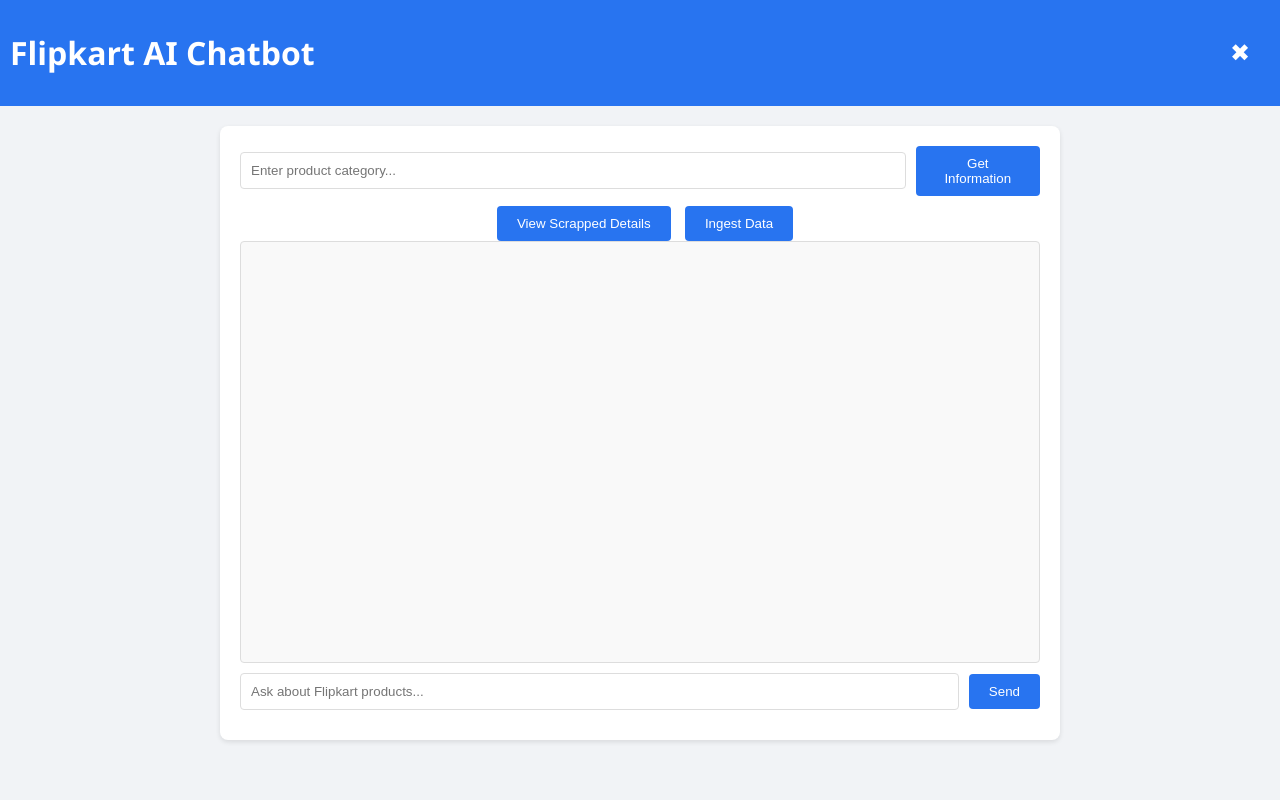
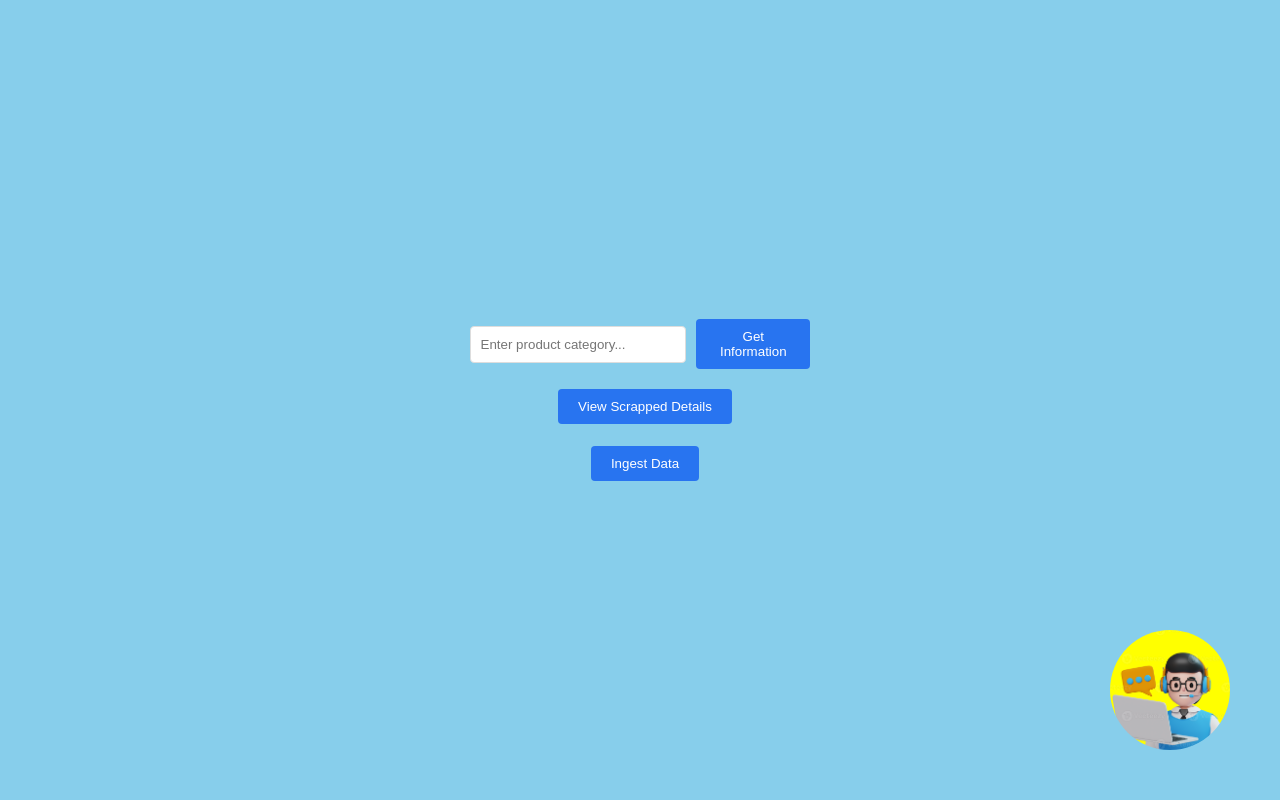
Before and after one commit to Ahamad-ai/CustomerSupportProject, a FastAPI app: page / in a window 1280 px wide. Run offline with FastAPI, Linux system fonts and the light colour scheme.

Commit message:
final ui updated

```diff
--- a/prompt_library/prompt.py
+++ b/prompt_library/prompt.py
@@ -11,7 +11,7 @@
     {question}
 
     YOUR RESPONSE:
-    Provide a helpful, concise answer based on the product details and reviews. Limit the response to 250 words.
+    Provide a helpful, concise answer based on the product details and reviews. Limit the response to 60 words.
 
     Instructions for response:
     - **Use numbered or bullet points** to organize information logically.
--- a/static/styles.css
+++ b/static/styles.css
@@ -3,15 +3,18 @@
     background-color: #f1f3f6;
     margin: 0;
     padding: 0;
+
 }
 
 .chatbot-header {
     display: flex;
     justify-content: space-between;
     align-items: center;
-    padding: 10px;
+    padding: 5px;
     background-color: #2874f0;
     color: #fff;
+    height: 10px;
+
 }
 
 .close-btn {
--- a/templates/chat.html
+++ b/templates/chat.html
@@ -5,35 +5,123 @@
     <meta name="viewport" content="width=device-width, initial-scale=1.0">
     <link rel="stylesheet" href="/static/styles.css">
     <title>Flipkart AI Chatbot</title>
+    <style>
+        body {
+            background-color: #87CEEB;
+            background-size: cover;
+            background-position: center;
+            margin: 0;
+            padding: 0;
+            height: 100vh;
+            display: flex;
+            flex-direction: column;
+            justify-content: center;
+            align-items: center;
+        }
+        .product-input-section {
+            text-align: center;
+        }
+        .truncate {
+            max-width: 150px; /* Adjust width as needed */
+            overflow: hidden;
+            text-overflow: ellipsis;
+            white-space: nowrap;
+        }
+        .expandable {
+            cursor: pointer;
+        }
+        .expanded {
+            white-space: normal;
+            overflow: visible;
+            max-width: none;
+        }
+        #chatbot-icon {
+            position: fixed;
+            bottom: 50px;
+            right: 50px;
+            display: block;
+            background-image: url('static/assets/support-png.webp');
+            background-size: cover;
+            background-color: #FFFF00;
+            width: 120px;
+            height: 120px;
+            border-radius: 100%;
+            cursor: pointer;
+        }
+        .chatbot-container {
+            display: none;
+            background-color: #FFFF00;
+            padding: 20px;
+            border-radius: 10px;
+            position: fixed;
+            bottom: 80px;
+            right: 20px;
+            width: 300px;
+            height: 400px;
+            overflow-y: auto;
+        }
+        #data-table-container {
+            margin-top: 20px;
+            display: none;
+            width: 80%;
+            max-width: 1300px;
+            overflow-x: auto;
+        }
+        table {
+            width: 100%;
+            border-collapse: collapse;
+        }
+        th, td {
+            border: 1px solid #ddd;
+            padding: 8px;
+            text-align: left;
+        }
+        th {
+            background-color: #f2f2f2;
+        }
+    </style>
 </head>
 <body>
+    <div class="product-input-section">
+        <input type="text" id="product-category" placeholder="Enter product category..." aria-label="Product category">
+        <button onclick="getInformation()">Get Information</button><br />
+    </div>
+    <div>
+        <div id="status-message" class="status-message"></div>
+        <button onclick="toggleTableVisibility()">View Scrapped Details</button><br />
+        <div id="data-table-container" class="data-table-container">
+            <div id="data-table" class="data-table"></div>
+        </div><br />
+        </div>
+        <div>
+            <button onclick="ingestData()">Ingest Data</button>
+        </div>
+    <div class="chatbot-container">
         <div class="chatbot-header">
-        <h1>Flipkart AI Chatbot</h1>
-        <button class="close-btn" onclick="closeChat()">✖</button>
+            <h5>Flipkart AI Chatbot</h5>
+            <button class="close-btn" onclick="closeChat()" aria-label="Close chat">✖</button>
         </div>
         <div class="container">
-        <div class="product-input-section">
-            <input type="text" id="product-category" placeholder="Enter product category...">
-            <button onclick="getInformation()">Get Information</button>
-        </div>
-        <div id="status-message" class="status-message"></div>
-        <button onclick="toggleTableVisibility()">View Scrapped Details</button>
-        <div id="data-table-container" class="data-table-container" style="display:none;">
-            <div id="data-table" class="data-table"></div>
-        </div>
-        <button onclick="ingestData()">Ingest Data</button>
             <div id="chat-box" class="chat-box">
             <!-- Chat messages will be inserted here -->
             </div>
             <div class="input-section">
-            <input type="text" id="user-input" placeholder="Ask about Flipkart products...">
+                <input type="text" id="user-input" placeholder="Ask about Flipkart products..." aria-label="User input">
                 <button onclick="sendMessage()">Send</button>
             </div>
         </div>
+    </div>
+    <div id="chatbot-icon" onclick="openChat()" aria-label="Chatbot icon"></div>
 
     <script>
         function closeChat() {
-            alert("Chat closed.");
+            document.querySelector('.chatbot-container').style.display = 'none';
+            document.getElementById('chatbot-icon').style.display = 'block';
+        }
+
+        function openChat() {
+            document.querySelector('.chatbot-container').style.display = 'block';
+            document.getElementById('chatbot-icon').style.display = 'none';
         }
 
         async function getInformation() {
@@ -44,10 +132,16 @@
             }
 
             document.getElementById('status-message').innerHTML = "🕒 Gathering information is in progress...";
+            try {
                 const response = await fetch(`/scrape/${productCategory}`, { method: 'POST' });
+                if (!response.ok) throw new Error('Network response was not ok');
                 const data = await response.json();
                 document.getElementById('status-message').innerHTML = "✅ Information gathered successfully!";
                 displayData(data.data);
+            } catch (error) {
+                document.getElementById('status-message').innerHTML = "❌ Failed to gather information.";
+                console.error('Fetch error:', error);
+            }
         }
 
         function displayData(data) {
@@ -56,31 +150,18 @@
             data.forEach(item => {
                 tableHtml += `<tr>
                                 <td>${item.product_title}</td>
-                                <td>${item.product_price}</td>
-                                <td>${item.product_rating}</td>
-                                <td>${item.product_highlights}</td>
-                                <td>${item.product_description}</td>
-                                <td>${item.product_reviews}</td>
-                                <td><a href="${item.product_link}" target="_blank">View Product</a></td>
+                                <td class="truncate expandable" onclick="toggleExpand(this)">${item.product_price}</td>
+                                <td class="truncate expandable" onclick="toggleExpand(this)">${item.product_rating}</td>
+                                <td class="truncate expandable" onclick="toggleExpand(this)">${item.product_highlights}</td>
+                                <td class="truncate expandable" onclick="toggleExpand(this)">${item.product_description}</td>
+                                <td class="truncate expandable" onclick="toggleExpand(this)">${item.product_reviews}</td>
+                                <td><a href="${item.product_link}" target="_blank" rel="noopener noreferrer">View Product</a></td>
                               </tr>`;
             });
             tableHtml += '</table>';
             document.getElementById('data-table').innerHTML = tableHtml;
         }
 
-        async function getInformation() {
-                const productCategory = document.getElementById('product-category').value;
-                if (!productCategory) {
-                    alert("Please enter a product category!");
-                    return;
-                }
-
-                document.getElementById('status-message').innerHTML = "🕒 Gathering information is in progress...";
-                const response = await fetch(`/scrape/${productCategory}`, { method: 'POST' });
-                const data = await response.json();
-                document.getElementById('status-message').innerHTML = "✅ Information gathered successfully!";
-                displayData(data.data);
-            }
         function toggleTableVisibility() {
             const container = document.getElementById('data-table-container');
             const button = document.querySelector('button[onclick="toggleTableVisibility()"]');
@@ -94,9 +175,15 @@
         }
 
         async function ingestData() {
+            try {
                 const response = await fetch('/ingest', { method: 'POST' });
+                if (!response.ok) throw new Error('Network response was not ok');
                 const data = await response.json();
                 alert(data.message);
+            } catch (error) {
+                alert("Failed to ingest data.");
+                console.error('Fetch error:', error);
+            }
         }
 
         async function sendMessage() {
@@ -105,17 +192,31 @@
 
             const chatBox = document.getElementById('chat-box');
             const timestamp = new Date().toLocaleTimeString();
-            chatBox.innerHTML += `<div class="message user-message"><div class="icon-container"><img src="/static/assets/user.png" class="icon"></div><div class="message-content">${input}<span class="timestamp">${timestamp}</span></div></div>`;
+            chatBox.innerHTML += `<div class="message user-message"><div class="icon-container"><img src="/static/assets/user.png" class="icon" alt="User icon"></div><div class="message-content">${input}<span class="timestamp">${timestamp}</span></div></div>`;
 
+            try {
                 const response = await fetch('/chat', {
                     method: 'POST',
                     headers: { 'Content-Type': 'application/json' },
                     body: JSON.stringify({ query: input })
                 });
+                if (!response.ok) throw new Error('Network response was not ok');
                 const data = await response.json();
-            chatBox.innerHTML += `<div class="message assistant-message"><div class="icon-container"><img src="/static/assets/bot.png" class="icon"></div><div class="message-content">${data.response}<span class="timestamp">${timestamp}</span></div></div>`;
+                chatBox.innerHTML += `<div class="message assistant-message"><div class="icon-container"><img src="/static/assets/bot.png" class="icon" alt="Bot icon"></div><div class="message-content">${data.response}<span class="timestamp">${timestamp}</span></div></div>`;
                 document.getElementById('user-input').value = '';
                 chatBox.scrollTop = chatBox.scrollHeight;
+            } catch (error) {
+                chatBox.innerHTML += `<div class="message assistant-message"><div class="icon-container"><img src="/static/assets/bot.png" class="icon" alt="Bot icon"></div><div class="message-content">Sorry, there was an error processing your request.<span class="timestamp">${timestamp}</span></div></div>`;
+                console.error('Fetch error:', error);
+            }
+        }
+
+        function toggleExpand(element) {
+            if (element.classList.contains('expanded')) {
+                element.classList.remove('expanded');
+            } else {
+                element.classList.add('expanded');
+            }
         }
     </script>
 </body>
```
Also changed, not shown: Data/flipkart_realtime_scrape.csv (+16 -17 lines), static/assets/FlipkartWebpage.jpg (added), static/assets/support-png.webp (added). Lines whose indentation alone changed are shown as unchanged.
